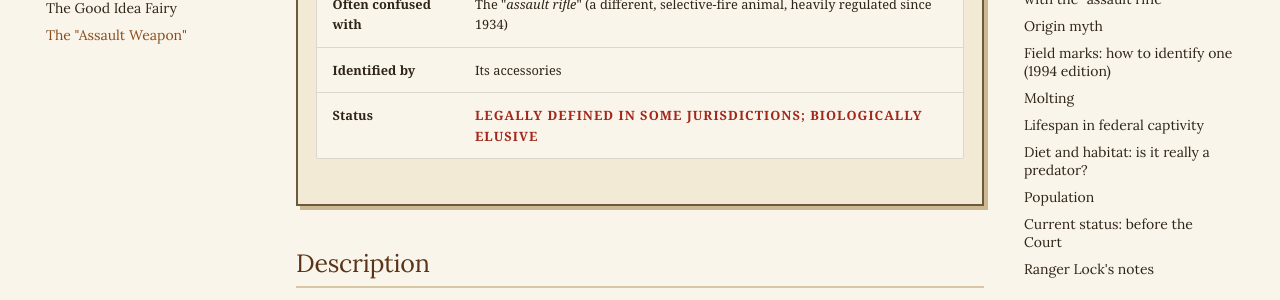
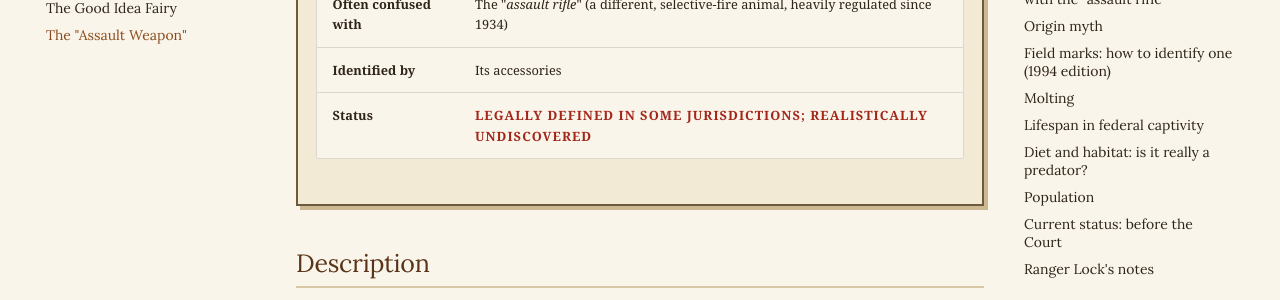
Before and after one commit to CDCR4440/ColoforniaDreaming-info, an MkDocs documentation site: the page built from docs/myths-legends/assault-weapon.md, in a window 1280 px wide and 900 px high, scrolled down 442 px. Shown: the part 154-454 px from the top of the window. Built offline with MkDocs 1.6.1 and Material for MkDocs 9.7.7, drawn with Linux system fonts in a browser that asks for light colours.

Commit message:
Change the assault-weapon status line to realistically undiscovered.
Co-authored-by: CDCR4440 <CDCR4440@users.noreply.github.com>

```diff
--- a/docs/myths-legends/assault-weapon.md
+++ b/docs/myths-legends/assault-weapon.md
@@ -16,7 +16,7 @@ title: 'The "Assault Weapon"'
 | **Closest relatives** | Ordinary semi-automatic rifles, pistols and shotguns, from which it is **mechanically indistinguishable** |
 | **Often confused with** | The "*assault rifle*" (a different, selective-fire animal, heavily regulated since 1934) |
 | **Identified by** | Its accessories |
-| **Status** | <span class="status">Legally defined in some jurisdictions; biologically elusive</span> |
+| **Status** | <span class="status">Legally defined in some jurisdictions; realistically undiscovered</span> |
 
 </div>
 
```
